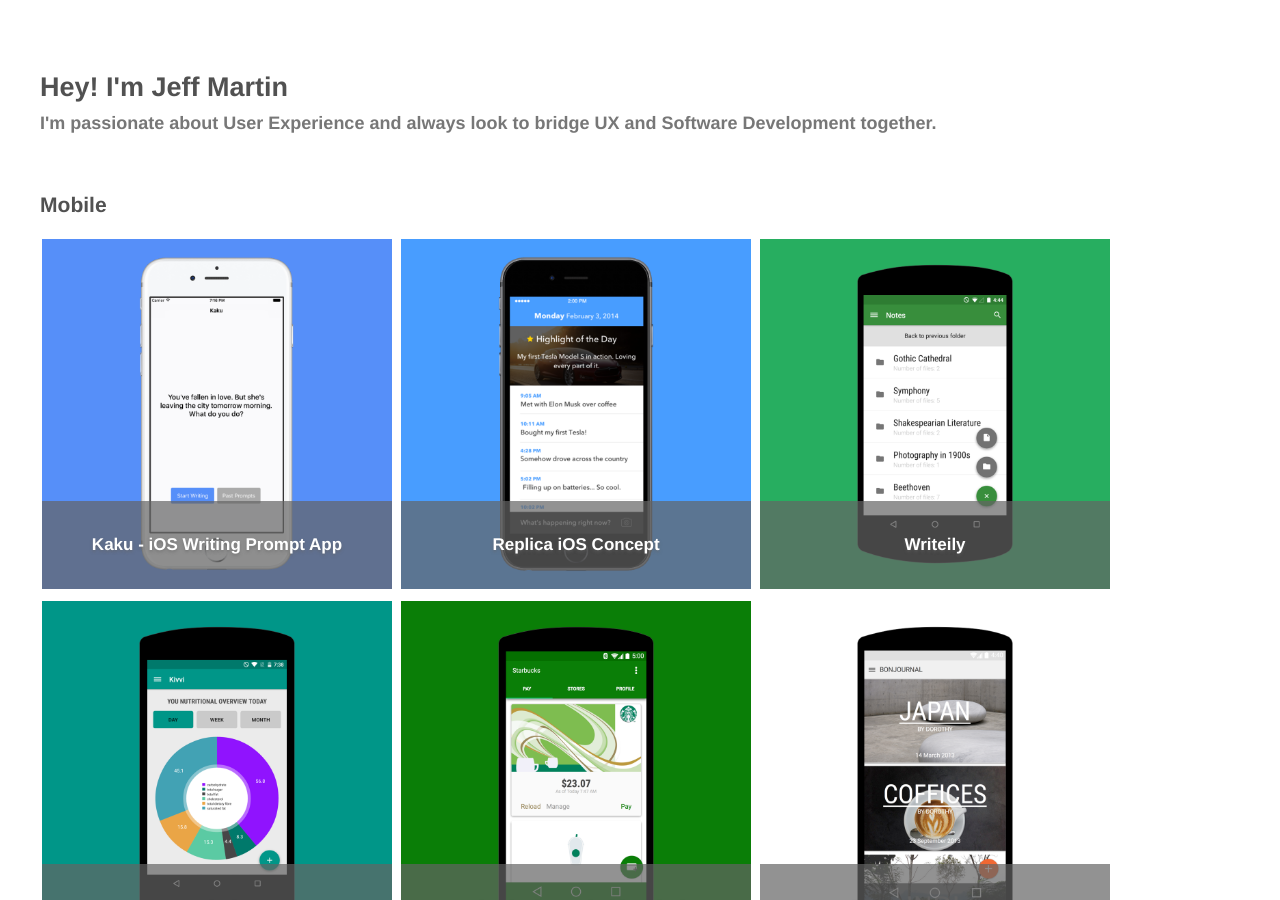
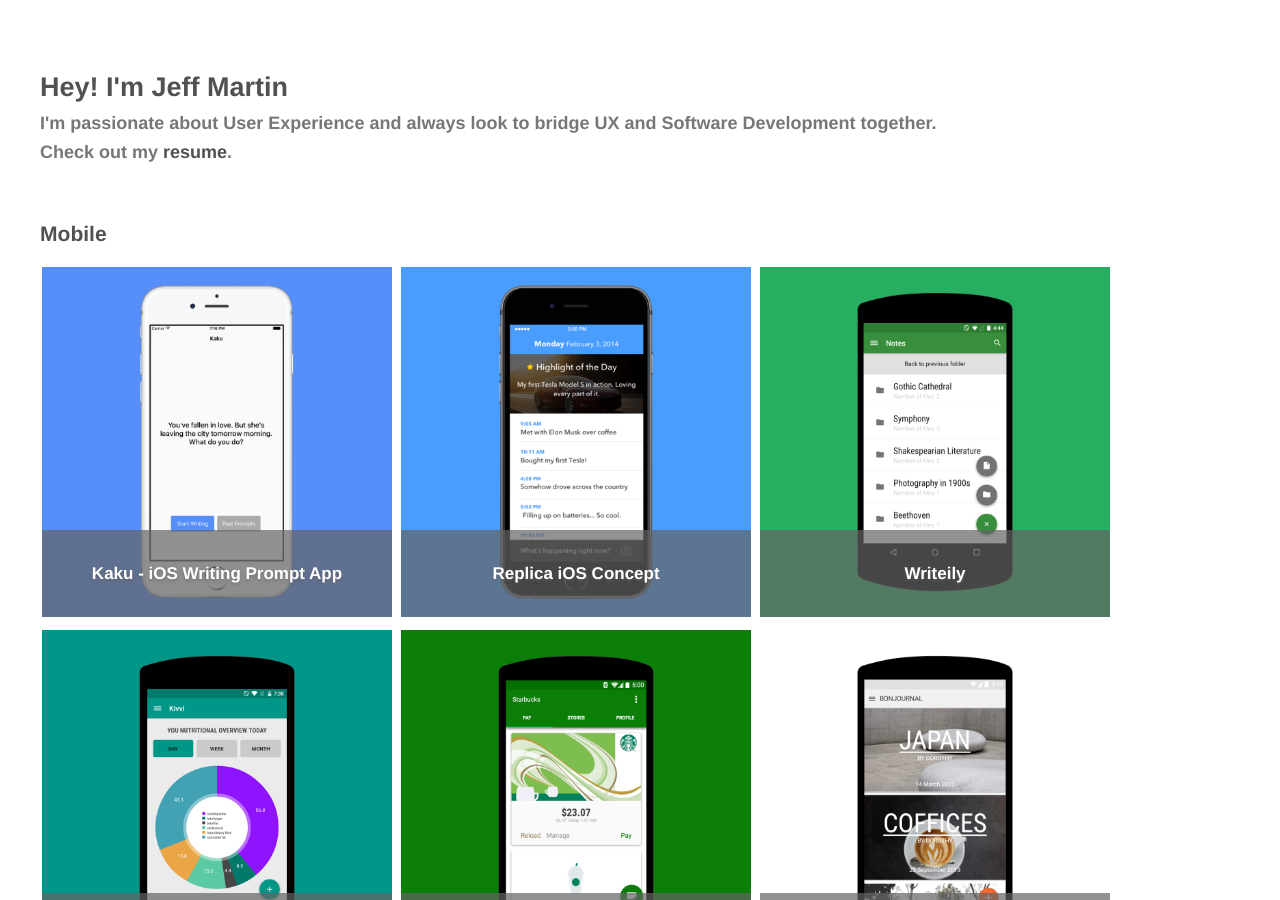
Before and after one commit to jffrymrtn/jffrymrtn.github.io, a Jekyll site: the page built from index.html, in a window 1280 px wide and 900 px high. Built offline with Jekyll 4.4.1, drawn with Linux system fonts in a browser that asks for light colours.

Commit message:
Update index.html

```diff
--- a/index.html
+++ b/index.html
@@ -5,7 +5,10 @@
 <section class="home full-page" id="portfolio">
   <h1 id="name" class="whoami-paragraph">Hey! I'm Jeff Martin</h1>
 
-  <h2 id="name-title" class="whoami-paragraph">I'm passionate about User Experience and always look to bridge UX and Software Development together.</h2>
+  <h2 id="name-title" class="whoami-paragraph">
+    I'm passionate about User Experience and always look to bridge UX and Software Development together.
+    <br/>Check out my <a href="/Designer-JeffMartin-Resume.pdf">resume</a>.
+  </h2>
 
   <!-- Mobile Grid -->
   <article id="works-grid" class="grid-section">
```
